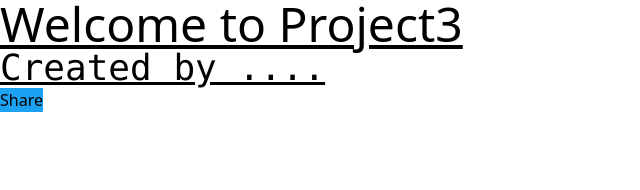
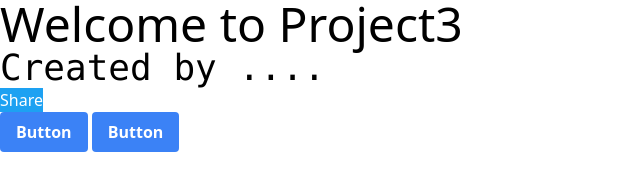
Before and after one commit to shatfield4/cpsc349-project3, a website: page index.html in a window 1280 px wide. Shown: the whole page, without its empty margins (0-640 px from the left). Drawn offline with Linux system fonts and the light colour scheme.

Commit message:
update git

```diff
--- a/index.html
+++ b/index.html
@@ -8,15 +8,21 @@
     <body>
         <div>
             <div>
-                <h1 class="text-5xl font-sans underline">
+                <h1 class="text-5xl font-sans">
                     Welcome to Project3
                 </h1>
 
-                <h2 class="font-mono text-4xl underline">
+                <h2 class="font-mono text-4xl">
                     Created by ....
                 </h2>
-                <button class="bg-[#1da1f2]"> Share</button>
+                <button class="bg-[#1da1f2] text-white"> Share</button>
             </div>
+            <button class="bg-blue-500 hover:bg-blue-700 text-white font-bold py-2 px-4 rounded">
+                Button
+              </button>
+              <button class="bg-blue-500 hover:bg-blue-700 text-white font-bold py-2 px-4 rounded">
+                Button
+              </button>
         </div>
     </body>
 </html>
--- a/package.json
+++ b/package.json
@@ -1,8 +1,7 @@
 {
   "dependencies": {
     "autoprefixer": "^10.4.13",
-    "postcss": "^8.4.19",
-    "tailwindcss": "^3.2.4"
+    "postcss": "^8.4.19"
   },
   "scripts": {
     "build-css": "tailwindcss build -i style.css -o css/style.css",
@@ -10,6 +9,7 @@
     "start": "npm-run-all --parallel dev tailwind"
   },
   "devDependencies": {
-    "npm-run-all": "^4.1.5"
+    "npm-run-all": "^4.1.5",
+    "tailwindcss": "^3.2.4"
   }
 }
```
Also changed, not shown: css/style.css, 1 other file.
